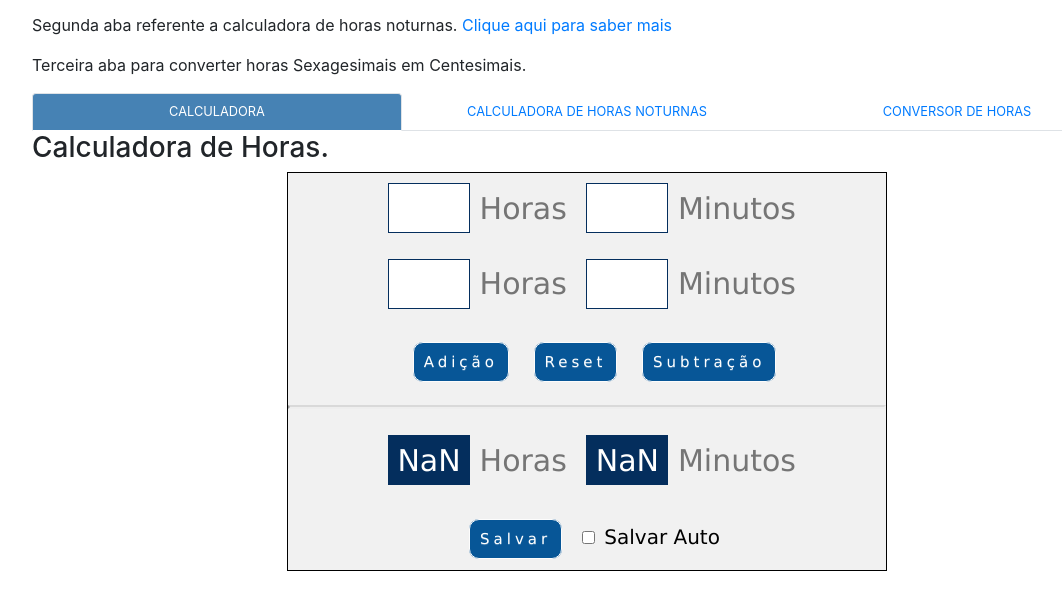
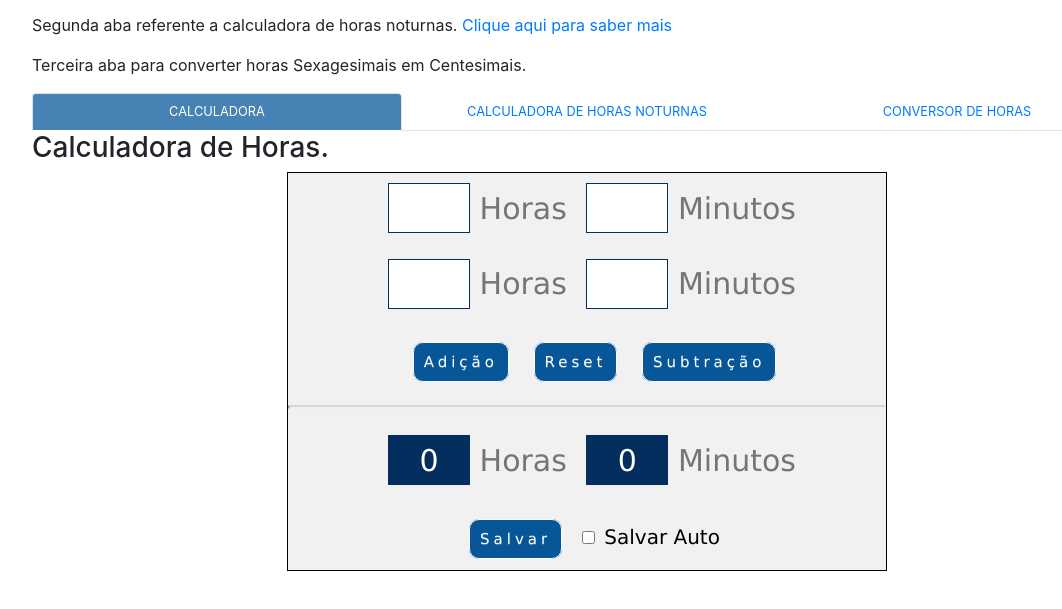
Before and after one commit to renancf01/utils, a website: page index.html in a window 1280 px wide. Both pictures are taken after a click on the element "Subtração". Shown: the part 73-682 px from the top of the page, without its empty margins (53-1115 px from the left). Drawn offline with nearby package versions, Linux system fonts and the light colour scheme.

Commit message:
adjustments in calculations and set reset function

```diff
--- a/index.html
+++ b/index.html
@@ -9,10 +9,8 @@
     <script src="https://ajax.googleapis.com/ajax/libs/jquery/3.4.1/jquery.min.js"></script>
     <script src="https://stackpath.bootstrapcdn.com/bootstrap/4.3.1/js/bootstrap.min.js"></script>
     <link rel="stylesheet" href="utils.css">
-   <script src="utils.js"></script>
     <script src="jQuery-Mask-Plugin-master/src/jquery.mask.js"></script>
     <script src="mask.js"></script>
-
 
     <title>Ahgora Utilitários</title>
 </head>
@@ -33,13 +31,10 @@
       <div class="tab-content">
           <div id="calculadora" class="tab-pane fade active show">    <!---Adição e subtração de horas-->
             <h3>Calculadora de Horas.</h3>
-
-
             <div class="calculadora">
               <div class="ligne_input">
                 <input id="hour1" type="text" maxlength="4" class="input_carre">
                 <label for="hours">Horas</label>
-
                 <input id="minute1" type="text" maxlength="4" class="input_carre">
                 <label for="mins">Minutos</label>
               </div>
@@ -47,26 +42,20 @@
             <div class="ligne_input">
               <input id="hour2" type="text" maxlength="4" class="input_carre">
               <label for="hours">Horas</label>
-
               <input  id="minute2" type="text" maxlength="4" class="input_carre">
               <label for="mins">Minutos</label>
             </div>
 
 
             <div class="ligne_input">
-
               <span id="sum"class="bouton_moyen" >Adição</span>
               <span id="reset" class="bouton_moyen">Reset</span>
               <span id="decrease" class="bouton_moyen">Subtração</span>
-
-
             </div>
           <hr>
-
           <div class="ligne_input">
             <input id="resultHour" type="text" readonly maxlength="2" class="input_carre_resultado">
             <label for="hours">Horas</label>
-
             <input id="resultMinute" type="text"  readonly maxlength="2" class="input_carre_resultado">
             <label for="mins">Minutos</label>
           </div>
@@ -77,82 +66,43 @@
             <label for="auto"class="results">Salvar Auto</label>
           </div>
         </div> <!-- Fim do quadrado-->
-
       </div>
 
-
       <div id="noturnas" class="tab-pane " a>   <!-- Calculadora de Horas Noturnas-->
-
         <h3>Calculadora de Horas Noturnas</h3>
         <div class="ligne_input">
-
           <div class="text-center">
             <label>Horas(Sexagesimal)</label>
             <input id="horasSexagesimal" type="text"  class="input_carre">
             <label>Minutos(Sexagesimal)</label>
             <input id="minutosSexagesimal" type="text"  class="input_carre"> <br>
-
             <textarea  name="resultHours" id="resultHours" cols="60" rows="7" readonly></textarea> <br>
             <div class="row">
-
               <div class="col-md-6">
                 <button id="calcNight">Calcular Adicional noturno </button>
-
               </div>
-
-
-
-
             </div>
-
-
-
-
-
-
-
           </div>
-
         </div>
-
-
-
-
-
-
       </div>
 
       <div id="conversor" class="tab-pane fade row">   <!-- Converter horas -->
-
         <h3>Conversor de Horas. </h3>
         <div class="row ">
           <div class= "col-sm-6 inline ">
-
-
-
             <label for="sexagesimal">Valor em Sexagesimal </label>
             <input  id="sexagesimal" maxlength="5" class="sexagesimal" data-toggle="tooltip" class="tool_tip" title="O Campo deve conter 4 Digitos, exemplo 01:15"  data-placement="bottom" type="text" placeholder="hh:mm">
-
           </div>
-
 
           <div class= "col-sm-6 inline">
             <label for="centesimal" class="inline ">Valor em Centesimal</label>
             <input id="centesimal" class="centesimal" type="text"  maxlength="5" placeholder="00.00">
-
           </div>
-
         </div>
-
+      </div>
     </div>
   </div>
 
-  </div>
-
-
-
-
-
-
+<script src="utils.js"></script>
 </body>
 </html>
--- a/utils.js
+++ b/utils.js
@@ -1,15 +1,14 @@
-window.onload = () => {
+function operation () {
+    const hour1 = document.getElementById('hour1');
+    const minute1 = document.getElementById('minute1');
+    const hour2 = document.getElementById('hour2');
+    const minute2 = document.getElementById('minute2');
+    const resultHour = document.getElementById('resultHour');
+    const reusltMinute = document.getElementById('resultMinute');
 
-    const hour1 = document.getElementById('hour1')
-    const minute1 = document.getElementById('minute1')
-    const hour2 = document.getElementById('hour2')
-    const minute2 = document.getElementById('minute2')
-    const resultHour = document.getElementById('resultHour')
-    const reusltMinute = document.getElementById('resultMinute')
-
-    document.getElementById('sum').addEventListener('click', function () {
-        let totalMinute = parseInt(minute1.value) + parseInt(minute2.value)
-        let totalHour = parseInt(hour1.value) + parseInt(hour2.value)
+    document.getElementById('sum').addEventListener('click', () => {
+        let totalMinute = parseInt(minute1.value) + parseInt(minute2.value) || 0
+        let totalHour = parseInt(hour1.value) + parseInt(hour2.value) || 0
 
         if(totalMinute >= 60) {
             resultHour.value = totalHour + 1
@@ -18,15 +17,15 @@ window.onload = () => {
             resultHour.value = totalHour
             reusltMinute.value = totalMinute
         }
+        hour1.value = null
+        minute1.value = null
+        hour2.value = null
+        minute2.value = null
+    });
 
-    })
-    document.getElementById('decrease').addEventListener('click', function () {
-        let totalMinute = parseInt(minute1.value) - parseInt(minute2.value)
-        let totalHour = parseInt(hour1.value) - parseInt(hour2.value)
-
-        if(totalMinute == null){
-            resultMinute.value = 0
-        }
+    document.getElementById('decrease').addEventListener('click', () => {
+        let totalMinute = parseInt(minute1.value) - parseInt(minute2.value) || 0
+        let totalHour = parseInt(hour1.value) - parseInt(hour2.value) || 0
 
         if(totalMinute < 0) {
             if(totalMinute == 0) {
@@ -39,6 +38,18 @@ window.onload = () => {
             resultHour.value = totalHour
             reusltMinute.value = totalMinute
         }
+        hour1.value = null
+        minute1.value = null
+        hour2.value = null
+        minute2.value = null
 
-    })
-}
+    });
+
+    document.getElementById('reset').addEventListener('click', () => {
+        resultHour.value = null
+        reusltMinute.value = null
+    });
+
+};
+
+operation()
```
Lines whose indentation alone changed are shown as unchanged.
